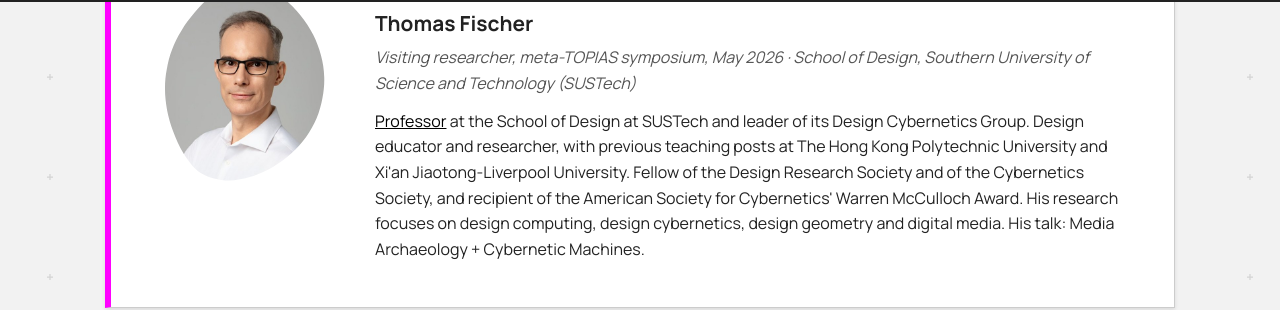
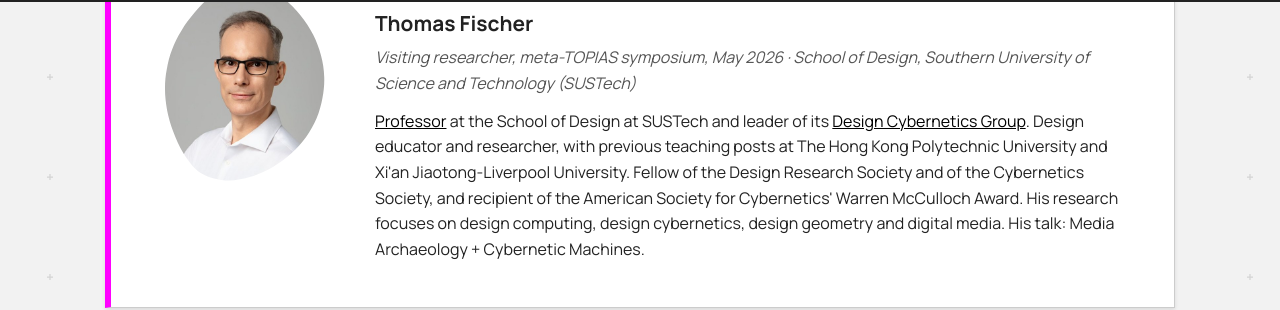
Before and after one commit to anqua/at-a, a Jekyll site: the page built from people.md, in a window 1280 px wide and 900 px high, scrolled down 4223 px. Shown: the part 150-460 px from the top of the window. Built offline with Jekyll 4.4.1, drawn with Linux system fonts in a browser that asks for light colours.

Commit message:
Visiting researchers: link Thomas Fischer's Design Cybernetics Group
Co-Authored-By: Claude Sonnet 5.5 <noreply@anthropic.com>

```diff
--- a/_data/visiting.yml
+++ b/_data/visiting.yml
@@ -24,7 +24,7 @@
   role: Visiting researcher, meta-TOPIAS symposium, May 2026
   affiliation: School of Design, Southern University of Science and Technology (SUSTech)
   photo: /at-a/assets/images/photo_Tom_pad.jpg
-  bio: "<a href='https://designschool.sustech.edu.cn/about/team/faculty/364.html' target='_blank' rel='noopener'>Professor</a> at the School of Design at SUSTech and leader of its Design Cybernetics Group. Design educator and researcher, with previous teaching posts at The Hong Kong Polytechnic University and Xi'an Jiaotong-Liverpool University. Fellow of the Design Research Society and of the Cybernetics Society, and recipient of the American Society for Cybernetics' Warren McCulloch Award. His research focuses on design computing, design cybernetics, design geometry and digital media. His talk: Media Archaeology + Cybernetic Machines."
+  bio: "<a href='https://designschool.sustech.edu.cn/about/team/faculty/364.html' target='_blank' rel='noopener'>Professor</a> at the School of Design at SUSTech and leader of its <a href='https://designcybernetics.org/' target='_blank' rel='noopener'>Design Cybernetics Group</a>. Design educator and researcher, with previous teaching posts at The Hong Kong Polytechnic University and Xi'an Jiaotong-Liverpool University. Fellow of the Design Research Society and of the Cybernetics Society, and recipient of the American Society for Cybernetics' Warren McCulloch Award. His research focuses on design computing, design cybernetics, design geometry and digital media. His talk: Media Archaeology + Cybernetic Machines."
 
 - name: Quanle Huang
   area: ah-arch
```
